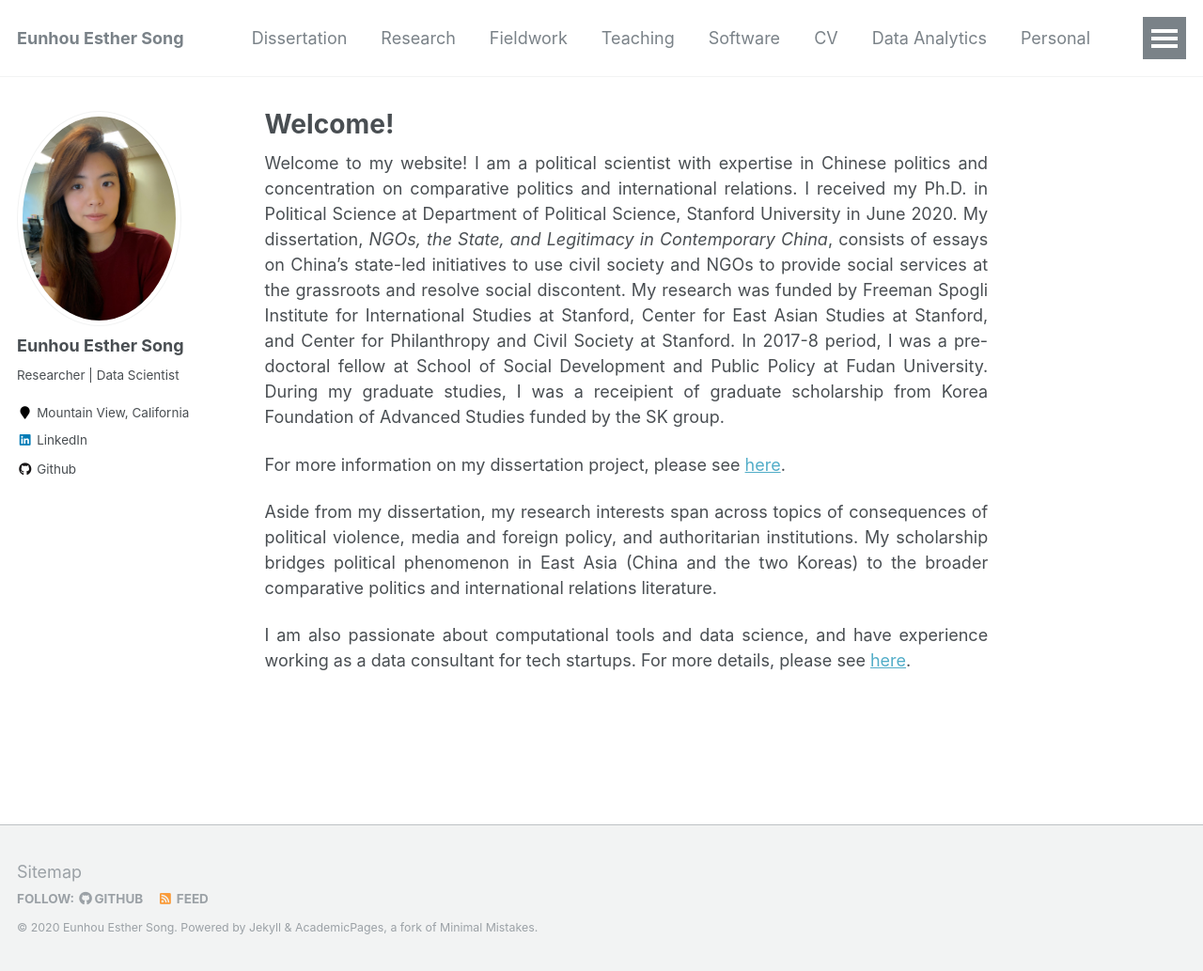
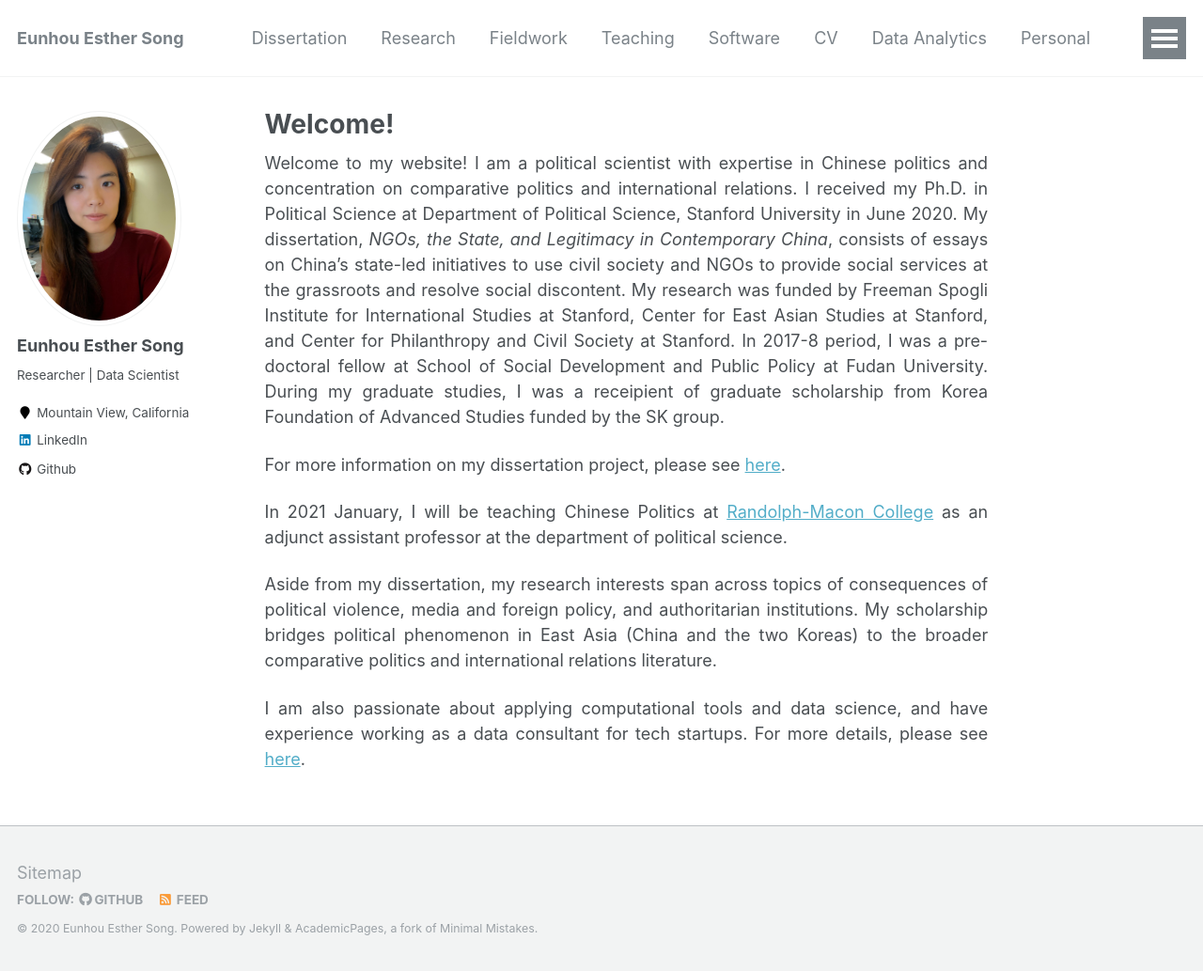
Before and after one commit to ehsong/ehsong.github.io, a Jekyll site: the page built from _pages/about.md, in a window 1280 px wide and 1033 px high. Shown: the whole window at 94% size. Built offline with Jekyll 4.4.1, drawn with Linux system fonts in a browser that asks for light colours.

Commit message:
Update about.md

```diff
--- a/_pages/about.md
+++ b/_pages/about.md
@@ -12,6 +12,8 @@ Welcome to my website! I am a political scientist with expertise in Chinese poli
 
 For more information on my dissertation project, please see [here](/dissertation/).
 
+In 2021 January, I will be teaching Chinese Politics at [Randolph-Macon College](https://www.rmc.edu/) as an adjunct assistant professor at the department of political science.
+
 Aside from my dissertation, my research interests span across topics of consequences of political violence, media and foreign policy, and authoritarian institutions. My scholarship bridges political phenomenon in East Asia (China and the two Koreas) to the broader comparative politics and international relations literature.
 
-I am also passionate about computational tools and data science, and have experience working as a data consultant for tech startups. For more details, please see [here](/data_analytics/).
+I am also passionate about applying computational tools and data science, and have experience working as a data consultant for tech startups. For more details, please see [here](/data_analytics/).
```
